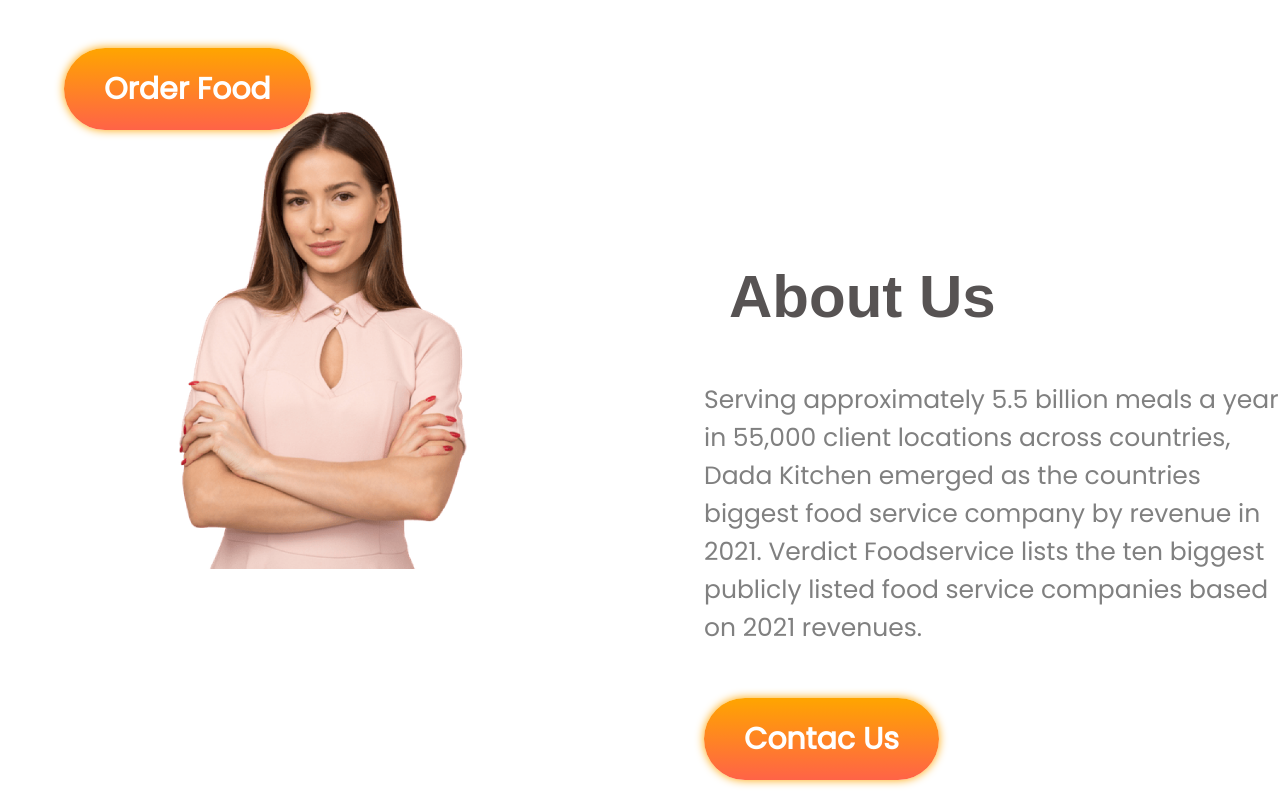
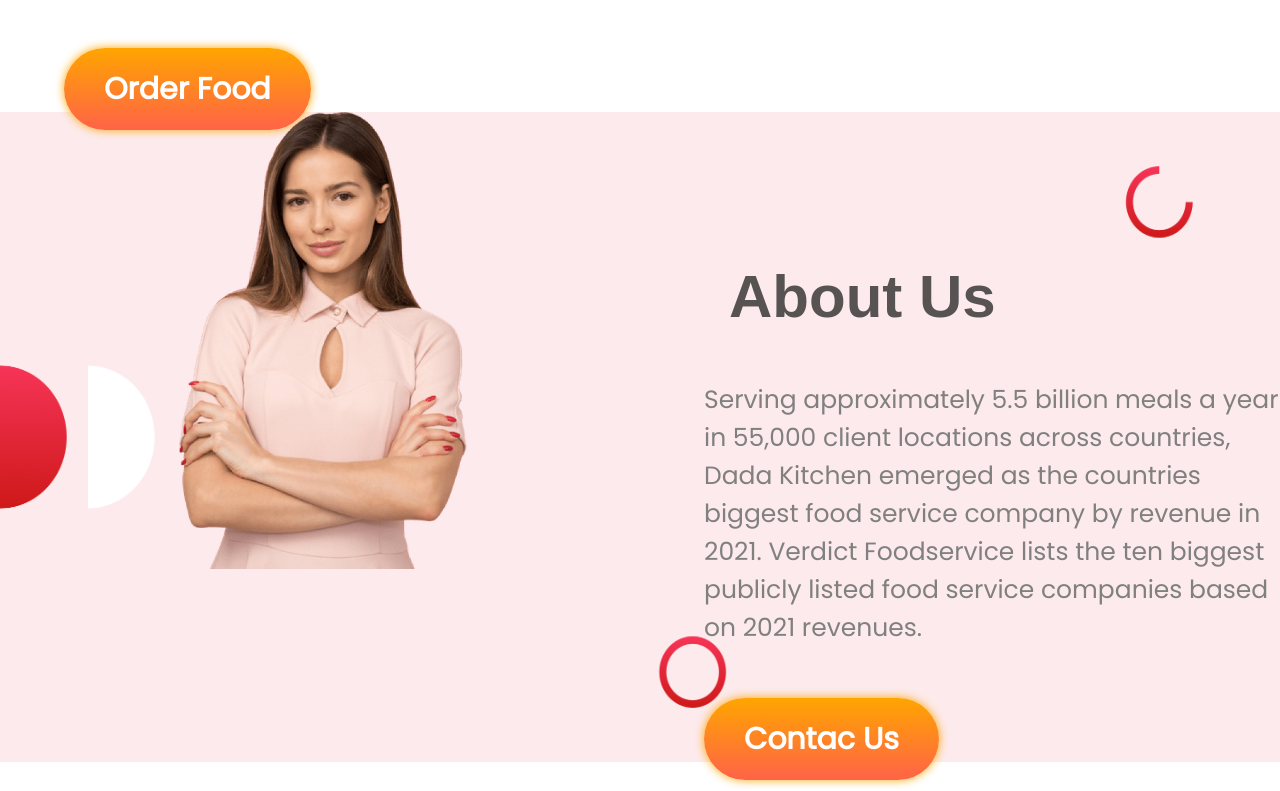
Before and after one commit to EGmarket/dadakitchen, a plain HTML site: page index.html in a window 1280 px wide. Shown: the part 869-1660 px from the top of the page. Drawn offline with Linux system fonts and the light colour scheme; the site is published under a folder, as on GitHub Pages, so addresses that start at the root find nothing; a web font is replaced by a local one.

Commit message:
Background Image Now Ok

```diff
--- a/style.css
+++ b/style.css
@@ -141,7 +141,7 @@ p {
 }
 
 .about-area {
-    background-image: url(/images/shapes/4.jpg);
+    background-image: url(images/shapes/4.jpg);
     background-repeat: no-repeat;
     background-position: left;
     background-size: 100% 100%;
```
